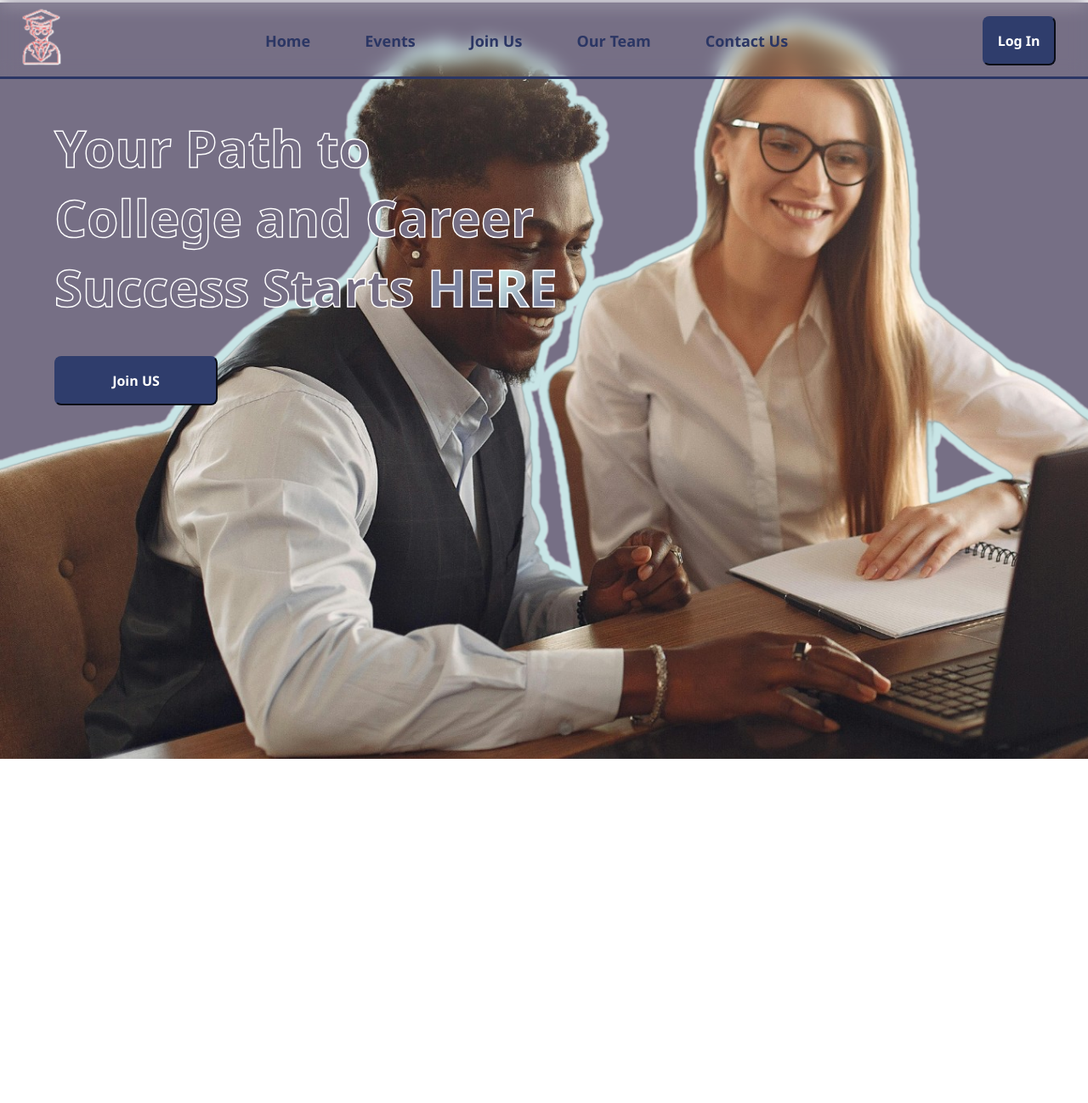
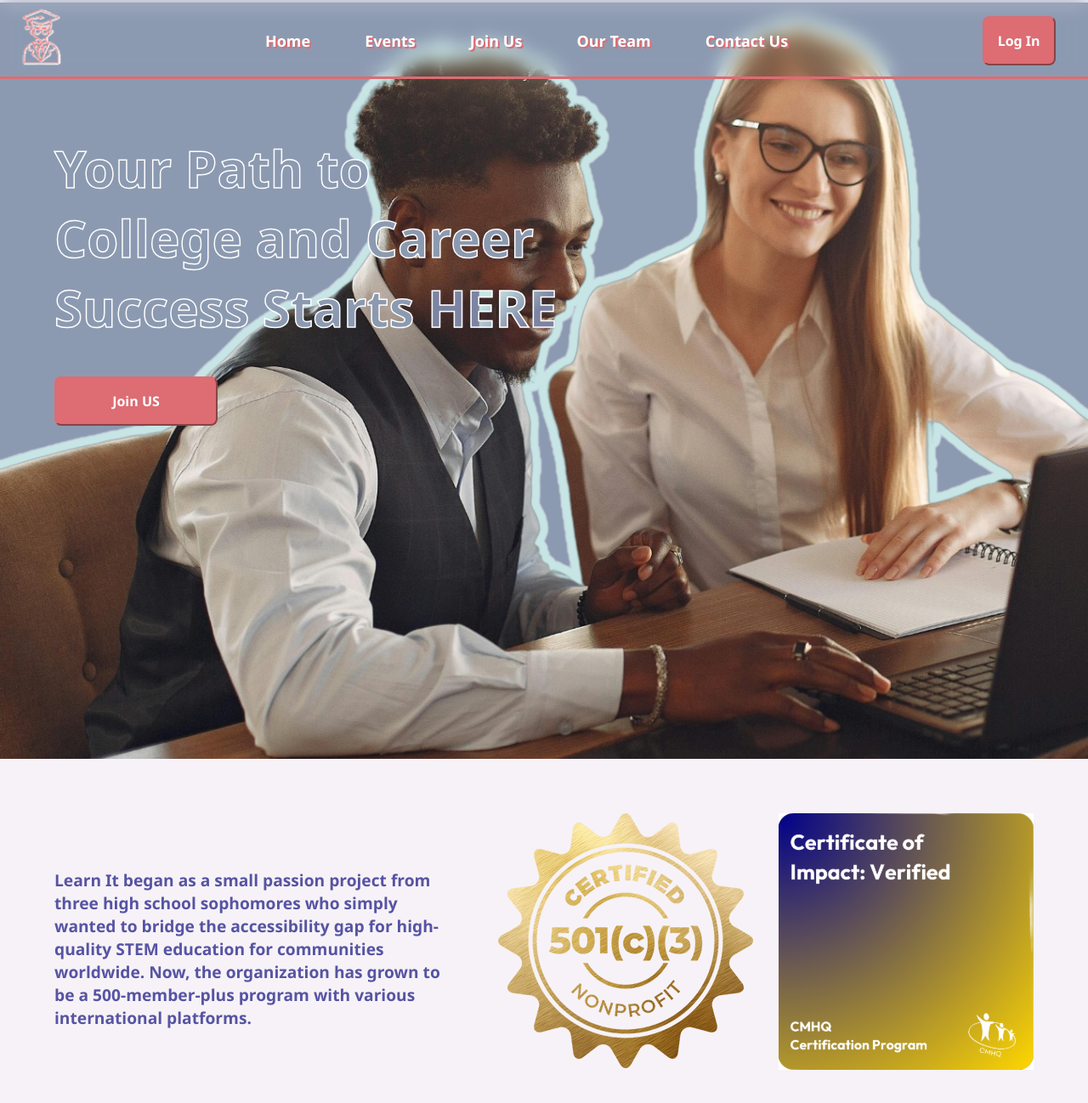
Before and after one commit to ArnavTheSharma/Learn-It-Website, a React (Create React App) app: page / in a window 1280 px wide. Shown: the top 1298 px of the page at 85% size. Before the commit the page ends 893 px from the top, so only its background shows below. Built offline with nearby package versions, Linux system fonts and the light colour scheme; no server answers.

Commit message:
Finished Section2 HomePage

```diff
--- a/src/App.css
+++ b/src/App.css
@@ -11,17 +11,20 @@ button {
   padding: 16px;
   font-family: 'Segoe UI', Tahoma, Geneva, Verdana, sans-serif;
   font-size: 16px;
-  background-color: #2F3D6C;
+  background-color: #DD6C73;
   color: white;
   font-weight: bold;
   border-radius: 8px;
-  border-color: #2F3D6C;
+  border-color: #DD6C73;
 }
 
 
 #page-body {
-  margin: auto;
   width: 100vw;
+  background-color: #F7F2F7;
+  height: calc(100% + 100px);
+  margin-top: -10%;
+  padding-top: 10%;
 }
 
 .event-list-item {
@@ -66,7 +69,6 @@ input, textarea {
 }
 
 #upvotes-section button, p {
-  display: inline-block;
   margin-right: 16px;
 }
 
--- a/src/NavBar.css
+++ b/src/NavBar.css
@@ -18,11 +18,9 @@
 }
 
 nav {
-    border-bottom: solid 3px #2B3664;
+    border-bottom: solid 3px #DD6C73;
     text-align: center;
-    mix-blend-mode: normal;
     backdrop-filter: blur(10px);
-    position:sticky;
     height: 90px;
   }
 
@@ -37,9 +35,9 @@ nav {
 
   nav a {
     text-decoration:none;
-    color: #2B3664;
+    color: white;
     font-weight:700;
-
+    text-shadow: 2px 2px #DD6C73;
     padding: 24px 32px;
   }
 
--- a/src/pages/eventsPage/EventsPage.css
+++ b/src/pages/eventsPage/EventsPage.css
@@ -20,7 +20,7 @@
     padding-right: 100px;
 }
 
-.img {
+.eventImg {
     height: 500px;
     display: flex;
     flex-wrap: wrap;
--- a/src/pages/eventsPage/EventsPage.js
+++ b/src/pages/eventsPage/EventsPage.js
@@ -39,7 +39,7 @@ function EventsPage() {
         <div>
             <h1>{event.title}</h1>
             <p className="desc">{event.content}</p>
-            <img alt="event-img" className="img" src={event.image}></img>
+            <img alt="event-img" className="eventImg" src={event.image}></img>
 
             { user
                 ? <AddCommentForm
--- a/src/pages/homePage/HomePage.css
+++ b/src/pages/homePage/HomePage.css
@@ -3,7 +3,7 @@
     padding-top: 10px;
     background-image: url("homePicture.png");
     background-size:cover;
-    background-color: #766F85;
+    background-color: #8C9AB1;
     margin-top: -7%;
     padding-top: 7%;
     z-index:-1
@@ -16,8 +16,9 @@
     font-size:60px;
     width: 50%;
     text-wrap:balance;
+    margin-top: 5%;
 
-    -webkit-text-fill-color: #766F85;
+    -webkit-text-fill-color: #8C9AB1;
     -webkit-text-stroke-width: 1.5px;
     -webkit-text-stroke-color: white;
 }
@@ -35,6 +36,8 @@
     width: 15%;
     margin-left: 5%;
 }
+
+
 
 @keyframes textclip {
   to {
@@ -57,4 +60,9 @@
 
     }
 
+    .joinUsButton {
+        width: 30%;
+        margin-left: 5%;
+    }
+
 }
--- a/src/pages/homePage/HomePage.js
+++ b/src/pages/homePage/HomePage.js
@@ -1,37 +1,24 @@
 import "./HomePage.css";
 import { useNavigate } from "react-router-dom";
+import Section2 from "./section2/section2.js";
 
 
 function HomePage() {
     const navigate = useNavigate();
 
     return (
-       <>
+        <>
         {/* Landing page */}
-        <div className="background"></div>
         <div className="homeContainer">
             <h1>Your Path to College and Career Success Starts <span>Here</span></h1>
             <button className="joinUsButton" onClick={() => {navigate('/join-us');}}>Join US</button>
         </div>
-
         {/* About Learn It, certifications, Mission */}
-        <section>
-
-        </section>
+        <Section2/>
         {/* About Learn It, certifications, Mission */}
-        <section>
-
-        </section>
         {/* Join Us and Contact Us Page Redirects  */}
-        <section>
-
-        </section>
         {/* Upcoming Events Section (Preview)  */}
-        <section>
-
-        </section>
         </>
-
     );
 }
 
--- /dev/null
+++ b/src/pages/homePage/section2/section2.css
@@ -0,0 +1,56 @@
+.section2Container {
+    padding: 5%;
+    display: grid;
+    grid-template-areas:
+        '. middle middle middle right right'
+        'left middle middle middle right right'
+        '. middle middle middle right right';
+    gap: 30px;
+}
+
+.text {
+    grid-area: left;
+    text-wrap: balance;
+    font-size:1.5vw;
+    color: #5654A3;
+    font-weight: bold;
+}
+
+.middle {
+    grid-area: middle;
+    height: 100%;
+    width: 300px;
+    position: relative;
+}
+
+.right {
+    grid-area:right;
+    height: 100%;
+    width: 300px;
+}
+
+.Certification1 {
+    background-color: #F7F2F7;
+}
+
+.certificateText {
+    overflow-wrap: break-word;
+    text-align: center;
+    padding: 3%;
+    margin-top: -80%;
+    margin-left: 5%;
+    font-weight:bold;
+    color: #5654A3;
+    text-shadow: 3px 3px #C8E5E6;
+
+}
+
+.section2Container img {
+    opacity: 1;
+    transition: opacity 1s ease;
+    backface-visibility: hidden;
+}
+
+.section2Container img:hover {
+    opacity: 0.2;
+}
--- /dev/null
+++ b/src/pages/homePage/section2/section2.js
@@ -0,0 +1,33 @@
+import "./section2.css";
+import Certification1 from "./501c3.png";
+import Certification2 from "./CMHQ.png";
+
+
+function Section2() {
+    function revealText() {
+        document.getElementById("certificateText").hidden=false;
+    }
+    function hideText() {
+        document.getElementById("certificateText").hidden=true;
+    }
+    return(
+        <>
+        <div className="section2Container">
+            {/* About Learn It + Mission + Certification*/}
+            <p className="text">Learn It began as a small passion project from three high school sophomores who simply wanted to bridge the accessibility gap for high-quality STEM education for communities worldwide. Now, the organization has grown to be a 500-member-plus program with various international platforms.</p>
+
+            <div className="middle">
+                <img className="Certification1" src={Certification1}></img>
+                <p className="certificateText" id="certificateText">Learn It is a proud 501(c)(3) certified non-profit organization working to bridge the STEM education accessibility gap by providing free STEM education and career-exploration resources for all.</p>
+            </div>
+
+            <div className="right">
+                <img src={Certification2} alt="CMHQ Verification Badge"></img>
+                <p className="certificateText">Learn It is pleased to announce that we are officially impact-certified! Over the past few months, the Learn It team has worked tirelessly to expand our organization and impact as many people as possible.</p>
+            </div>
+        </div>
+        </>
+    );
+}
+
+export default Section2;
```
Also changed, not shown: src/pages/homePage/feedback.js (deleted), src/pages/homePage/section2/501c3.png (added), src/pages/homePage/section2/CMHQ.png (added), src/pages/homePage/upcomingEvents.js (deleted).
